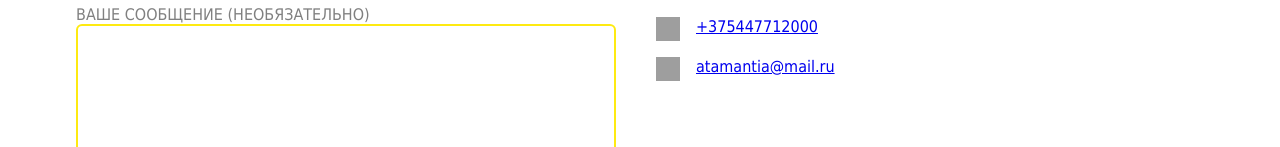
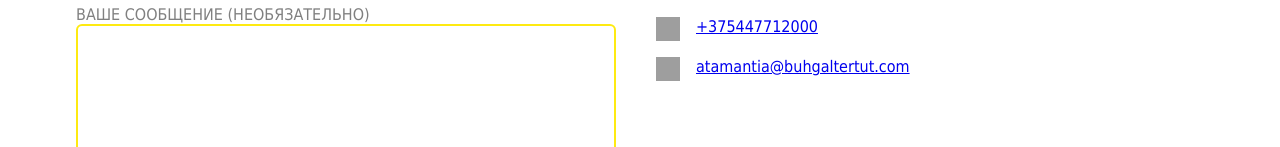
Before and after one commit to s3kaaZa/free, a plain HTML site: page index.html in a window 1280 px wide. Shown: the part 3205-3352 px from the top of the page. Drawn offline with Linux system fonts and the light colour scheme; grey boxes are pictures that could not be loaded.

Commit message:
change email

```diff
--- a/index.html
+++ b/index.html
@@ -595,7 +595,7 @@
                         </div>
                         <div class="email-item">
                             <img src="https://cdn-icons-png.flaticon.com/512/3178/3178165.png" alt="email">
-                            <a href="mailto:atamantia@mail.ru">atamantia@mail.ru</a>
+                            <a href="mailto:atamantia@buhgaltertut.com">atamantia@buhgaltertut.com</a>
                         </div>
                     </div>
                 </div>
```
